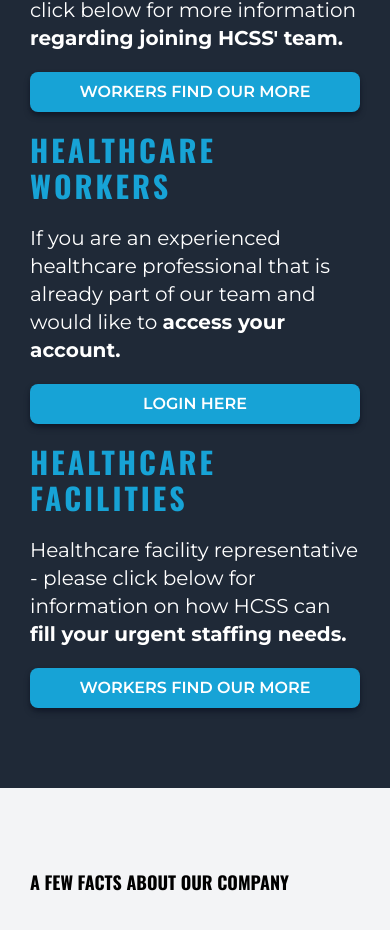
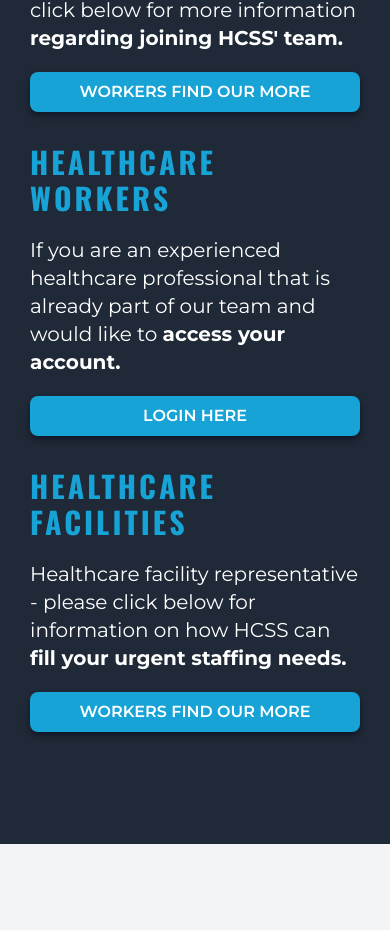
Before and after one commit to RJLerit19/hcss, a React (Create React App) app: page /home in a window 390 px wide. Shown: the part 2932-3862 px from the top of the page. Built offline with nearby package versions, Linux system fonts and the light colour scheme.

Commit message:
responsive and link

```diff
--- a/src/Component/Hero.jsx
+++ b/src/Component/Hero.jsx
@@ -33,7 +33,7 @@ const Hero = () => {
 
       <div className="hidden relative w-full h-full text-white xxl:block">
         <div className="w-full h-[900px] bg-gray-900"></div>
-        <div className="absolute inset-0 flex justify-between items-center mx-96">
+        <div className="absolute inset-0 flex justify-between items-center mx-96 xxl:w-[1920px] xxl:mx-auto">
           <div className="px-4 pt-14 tracking-widest md:left-10 md:max-w-[700px]">
             <h1 className="text-2xl tracking-wide font-bold sm:text-5xl md:text-4xl lg:text-5xl">
               Strike and Crisis Staffing for Healthcare Facilities
--- a/src/Layout/CAPrivacyPolicy/CAPrivacyPolicyLayout.jsx
+++ b/src/Layout/CAPrivacyPolicy/CAPrivacyPolicyLayout.jsx
@@ -3,7 +3,7 @@ import { Link } from "react-router-dom";
 
 const CAPrivacyPolicyLayout = () => {
   return (
-    <div className="relative h-full w-full">
+    <div className="relative h-full w-full xxl:w-[1920px] xxl:mx-auto">
       <div className="xs:mx-[30px] md:mx-[50px] lg:mx-[70px] my-[30px] text-gray-500">
         <div className="relative flex">
           <div className="xs:hidden md:flex w-[20%]"></div>
--- a/src/Layout/ClientSolutions/MissionVision.jsx
+++ b/src/Layout/ClientSolutions/MissionVision.jsx
@@ -9,7 +9,7 @@ import "../../index.css"; // Ensure custom styles are applied
 
 const MissionVision = () => {
   return (
-    <div className="relative h-full w-full">
+    <div className="relative h-full w-full xxl:w-[1920px] xxl:mx-auto">
       <div className="xs:mx-[30px] md:mx-[50px] lg:mx-[70px] my-[30px]">
         <div className="flex justify-between pt-8 h-[full]">
           <div className="relative w-full lg:w-1/2">
--- a/src/Layout/ContactUs/ContactForm.jsx
+++ b/src/Layout/ContactUs/ContactForm.jsx
@@ -2,7 +2,7 @@ import React from "react";
 
 const ContactForm = () => {
   return (
-    <div className="relative h-full w-full">
+    <div className="relative h-full w-full xxl:w-[1920px] xxl:mx-auto">
       <div className="xs:mx-[30px] md:mx-[50px] lg:mx-[70px] my-[30px]">
         <p className="text-lg sm:text-2xl md:text-3xl lg:text-4xl font-bold pb-6">
           HCSS HEALTHCARE STAFFING
--- a/src/Layout/FindWork/Apply.jsx
+++ b/src/Layout/FindWork/Apply.jsx
@@ -3,7 +3,7 @@ import workerpatient from "../../img/worker-patient.jpg"; // Placeholder image,
 
 const Apply = () => {
   return (
-    <div className="relative h-full w-full">
+    <div className="relative h-full w-full xxl:w-[1920px] xxl:mx-auto">
       <div className="xs:mx-[30px] md:mx-[50px] lg:mx-[70px] my-[30px]">
         <div className="flex flex-col justify-normal md:flex-row md:justify-between pt-8">
           <div className="w-full md:w-1/2 h-[460px]">
--- a/src/Layout/FrontPage/Facts.jsx
+++ b/src/Layout/FrontPage/Facts.jsx
@@ -3,7 +3,7 @@ import FactsCountUp from "../../Component/FactsCountUp";
 
 const Facts = () => {
   return (
-    <div className="relative h-full w-full pt-[50px]">
+    <div className="relative h-full w-full pt-[50px] xxl:w-[1920px] xxl:mx-auto">
       <div className="xs:mx-[30px] md:mx-[50px] lg:mx-[70px] my-[30px]">
         <p className="text-lg sm:text-2xl md:text-3xl lg:text-4xl font-bold pb-[60px]">
           A FEW FACTS ABOUT OUR COMPANY
--- a/src/Layout/FrontPage/Join.jsx
+++ b/src/Layout/FrontPage/Join.jsx
@@ -5,8 +5,8 @@ import { NavLink } from "react-router-dom";
 const Join = () => {
   return (
     <div className="relative h-full w-full mt-[100px] py-[50px] bg-gray-800">
-      <div className="relative flex flex-wrap flex-col md:flex-row justify-around xs:mx-[30px] md:mx-[50px] lg:mx-[50px] my-[30px]">
-        <div className="flex flex-col justify-center w-full md:w-[28%] xs:mb-5 md:mb-0">
+      <div className="relative flex flex-wrap flex-col md:flex-row justify-around xs:mx-[30px] md:mx-[50px] lg:mx-[50px] my-[30px] xxl:w-[1920px] xxl:mx-auto">
+        <div className="flex flex-col justify-center w-full max-w-md mb-8 mx-auto">
           <p className="text-3xl font-bold tracking-widest pb-5 text-primary">
             HEALTHCARE WORKERS
           </p>
@@ -21,8 +21,7 @@ const Join = () => {
             WORKERS FIND OUR MORE
           </NavLink>
         </div>
-
-        <div className="flex flex-col justify-center w-full md:w-[28%] xs:mb-5 md:mb-0">
+        <div className="flex flex-col justify-center w-full max-w-md mb-8 mx-auto">
           <p className="text-3xl font-bold tracking-widest pb-5 text-primary">
             HEALTHCARE WORKERS
           </p>
@@ -40,8 +39,7 @@ const Join = () => {
         </div>
 
         {/* <div className="block md:hidden w-full border-b-2 border-black mb-5 md:mb-0"></div> */}
-
-        <div className="flex flex-col justify-center w-full md:w-[28%]">
+        <div className="flex flex-col justify-center w-full max-w-md mb-8 mx-auto">
           <p className="text-3xl font-bold tracking-widest pb-5 text-primary">
             HEALTHCARE FACILITIES
           </p>
--- a/src/Layout/FrontPage/Staffing.jsx
+++ b/src/Layout/FrontPage/Staffing.jsx
@@ -7,7 +7,7 @@ import workerpatient from "../../img/worker-patient.jpg"; // Placeholder image,
 import "../../index.css"; // Ensure custom styles are applied
 const Staffing = () => {
   return (
-    <div className="relative h-full w-full">
+    <div className="relative h-full w-full xxl:w-[1920px] xxl:mx-auto">
       <div className="xs:mx-[30px] md:mx-[50px] lg:mx-[70px] my-[30px]">
         <div className="flex justify-around my-[50px] flex-wrap">
           <Card
--- a/src/Layout/PrivacyPolicy/PrivacyPolicyLayout.jsx
+++ b/src/Layout/PrivacyPolicy/PrivacyPolicyLayout.jsx
@@ -3,7 +3,7 @@ import { Link } from "react-router-dom";
 
 const PrivacyPolicyLayout = () => {
   return (
-    <div className="relative h-full w-full">
+    <div className="relative h-full w-full xxl:w-[1920px] xxl:mx-auto">
       <div className="xs:mx-[30px] md:mx-[50px] lg:mx-[70px] my-[30px] text-gray-500">
         <div className="relative flex">
           <div className="xs:hidden md:flex w-[20%]"></div>
```
